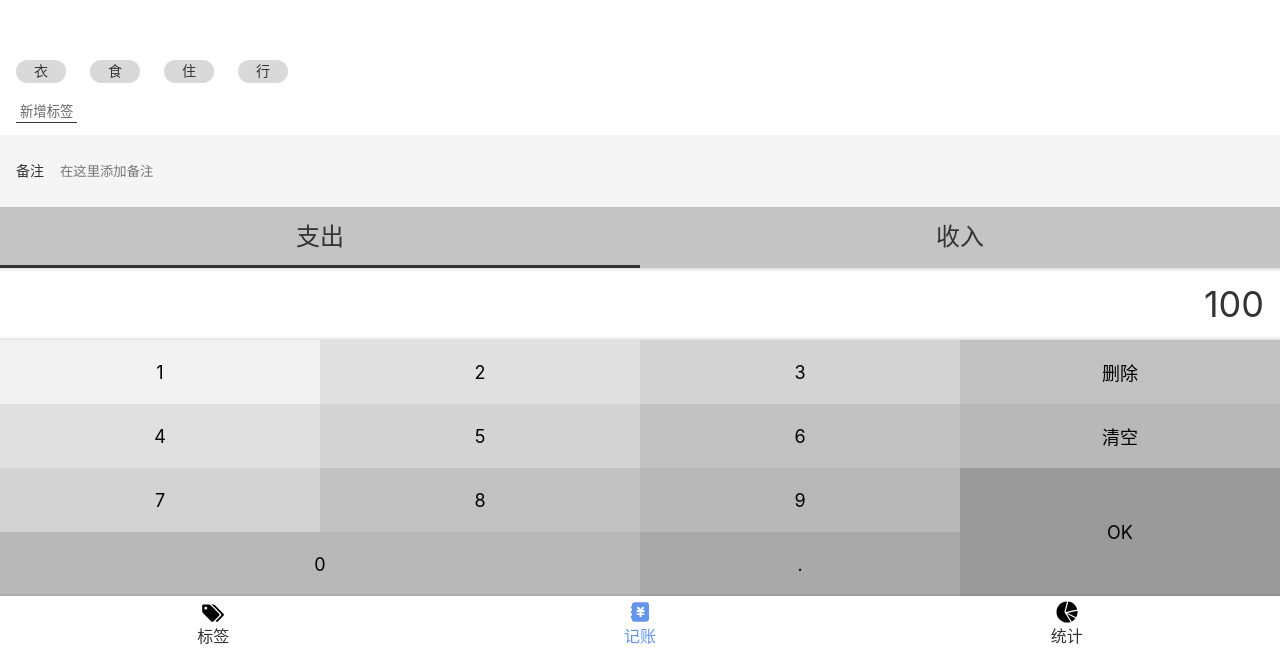
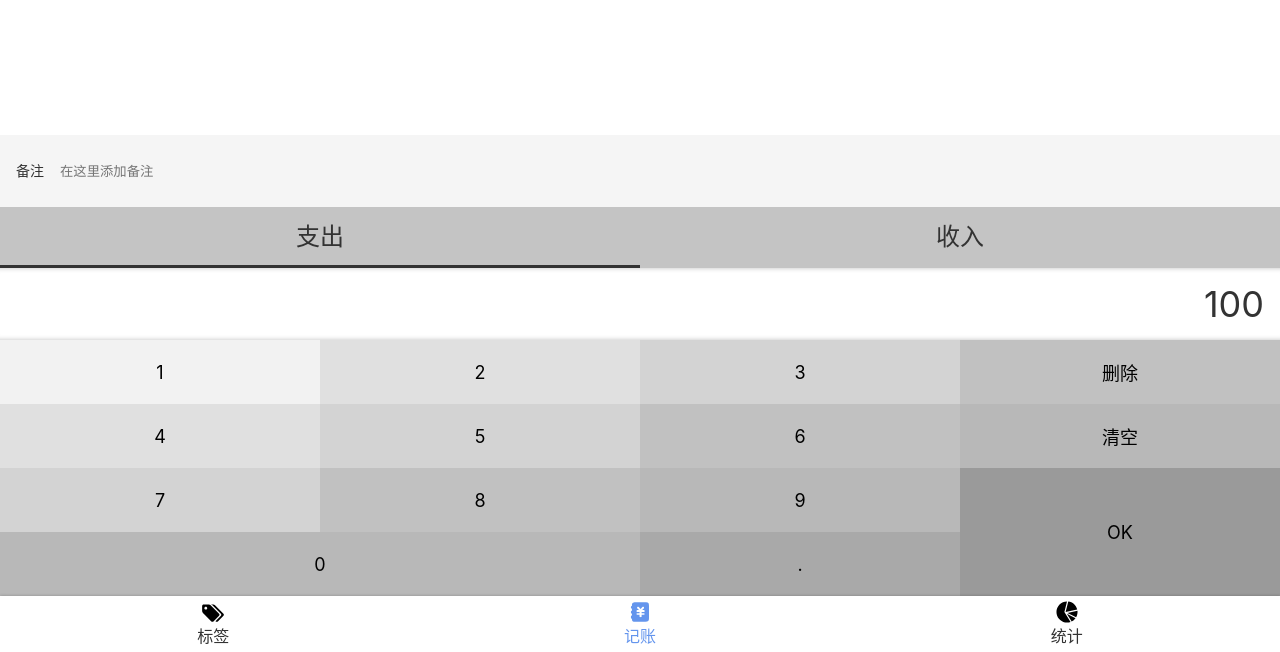
Before and after one commit to Suizhazha/money, a React app: page /#/money in a window 1280 px wide. Shown: the part 148-800 px from the top of the page. Built offline with nearby package versions, Linux system fonts and the light colour scheme.

Commit message:
完成标签新增选择

```diff
--- a/src/views/Money.tsx
+++ b/src/views/Money.tsx
@@ -18,19 +18,13 @@ function Money() {
   return (
     <MyLayout >
       <TagsSection >
-        <ol>
-          <li>衣</li>
-          <li>食</li>
-          <li>住</li>
-          <li>行</li>
-        </ol>
-        <button>新增标签</button>
+
       </TagsSection>
 
       <NotesSection>
         <label>
           <span>备注</span>
-          <input type="text" placeholder="在这里添加备注"/>
+          <input type="text" placeholder="在这里添加备注" />
         </label>
       </NotesSection>
 
```
